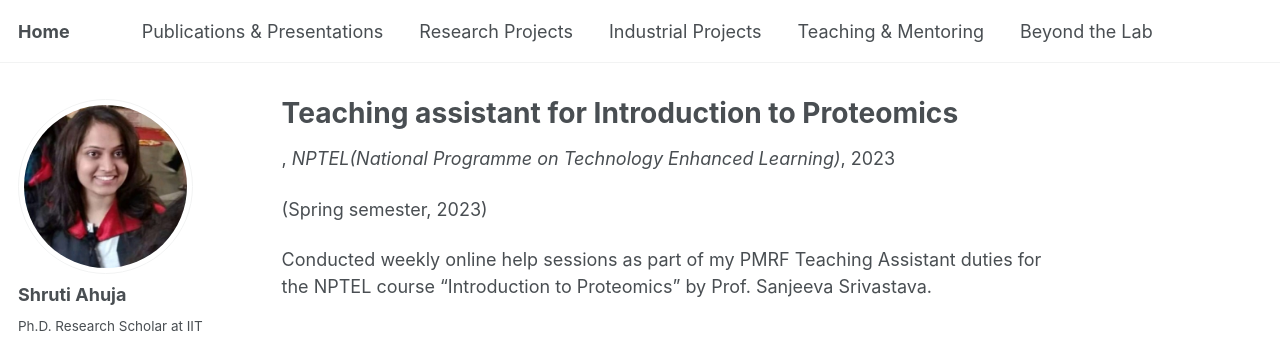
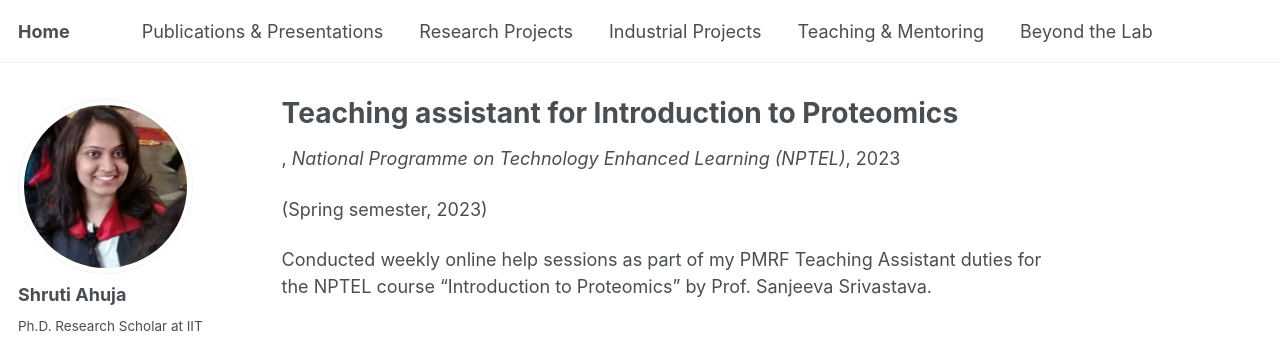
Before and after one commit to shrutiahuja/shrutiahuja.github.io, a Jekyll site: the page built from _teaching/proteomics.md, in a window 1280 px wide and 1028 px high. Shown: the top 339 px of the window. Built offline with Jekyll 4.4.1, drawn with Linux system fonts in a browser that asks for light colours; some web fonts are replaced; a script that is not in the unit is left out.

```diff
--- a/_teaching/proteomics.md
+++ b/_teaching/proteomics.md
@@ -5,7 +5,7 @@ collection: teaching
 category: teaching
 permalink: /teaching/proteomics/
 instructor: "Prof. Sanjeeva Srivastava"
-venue: "NPTEL(National Programme on Technology Enhanced Learning)"
+venue: "National Programme on Technology Enhanced Learning (NPTEL)"
 date: 2023-07-01
 location: "Online"
 ---
```
